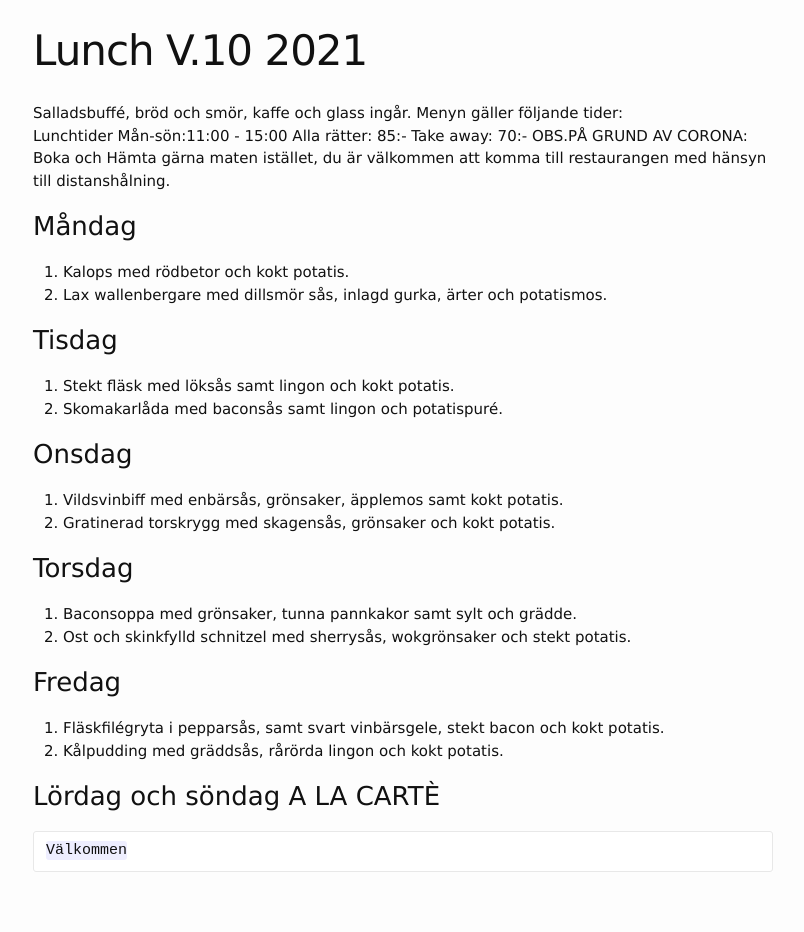
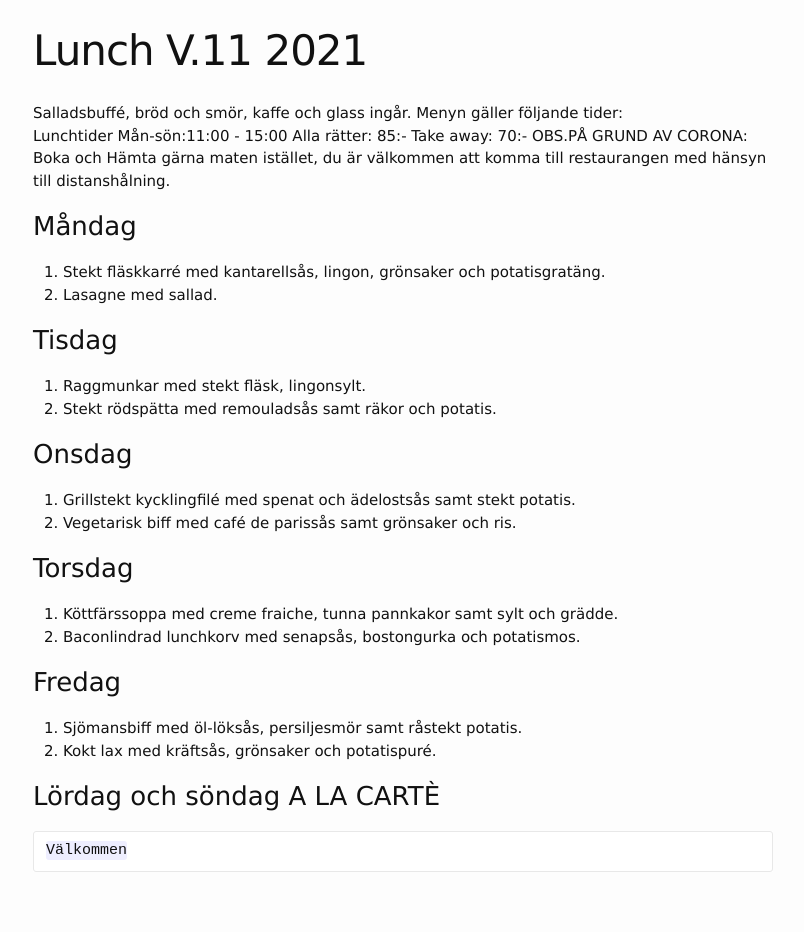
Before and after one commit to FarInn62/farinn62.github.io, a Jekyll site: the page built from lunch.md, in a window 1280 px wide. Shown: the whole page, without its empty margins (237-1041 px from the left). Built offline with Jekyll 4.4.1, drawn with Linux system fonts in a browser that asks for light colours.

Commit message:
Update lunch.md

```diff
--- a/lunch.md
+++ b/lunch.md
@@ -1,6 +1,6 @@
 ---
 layout: foodmenu
-title: Lunch V.10 2021
+title: Lunch V.11 2021
 permalink: /lunch/
 published: true
 ---
@@ -11,24 +11,24 @@ Alla rätter: 85:- Take away: 70:-
 OBS.PÅ GRUND AV CORONA: Boka och Hämta gärna maten istället, du är välkommen att komma till restaurangen med hänsyn till distanshålning.
 
 ### Måndag
-1. Kalops med rödbetor och kokt potatis.
-2. Lax wallenbergare med dillsmör sås, inlagd gurka, ärter och potatismos.
+1. Stekt fläskkarré med kantarellsås, lingon, grönsaker och potatisgratäng.
+2. Lasagne med sallad.
 
 ### Tisdag
-1. Stekt fläsk med löksås samt lingon och kokt potatis.
-2. Skomakarlåda med baconsås samt lingon och potatispuré.
+1. Raggmunkar med stekt fläsk, lingonsylt.
+2. Stekt rödspätta med remouladsås samt räkor och potatis.
 
 ### Onsdag
-1. Vildsvinbiff med enbärsås, grönsaker, äpplemos samt kokt potatis.
-2. Gratinerad torskrygg med skagensås, grönsaker och kokt potatis.
+1. Grillstekt kycklingfilé med spenat och ädelostsås samt stekt potatis.
+2. Vegetarisk biff med café de parissås samt grönsaker och ris.
 
 ### Torsdag
-1. Baconsoppa med grönsaker, tunna pannkakor samt sylt och grädde.
-2. Ost och skinkfylld schnitzel med sherrysås, wokgrönsaker och stekt potatis.
+1. Köttfärssoppa med creme fraiche, tunna pannkakor samt sylt och grädde.
+2. Baconlindrad lunchkorv med senapsås, bostongurka och potatismos.
 
 ### Fredag
-1. Fläskfilégryta i pepparsås, samt svart vinbärsgele, stekt bacon och kokt potatis.
-2. Kålpudding med gräddsås, rårörda lingon och kokt potatis.
+1. Sjömansbiff med öl-löksås, persiljesmör samt råstekt potatis.
+2. Kokt lax med kräftsås, grönsaker och potatispuré.
 
 
 ### Lördag och söndag   A LA CARTÈ
```
